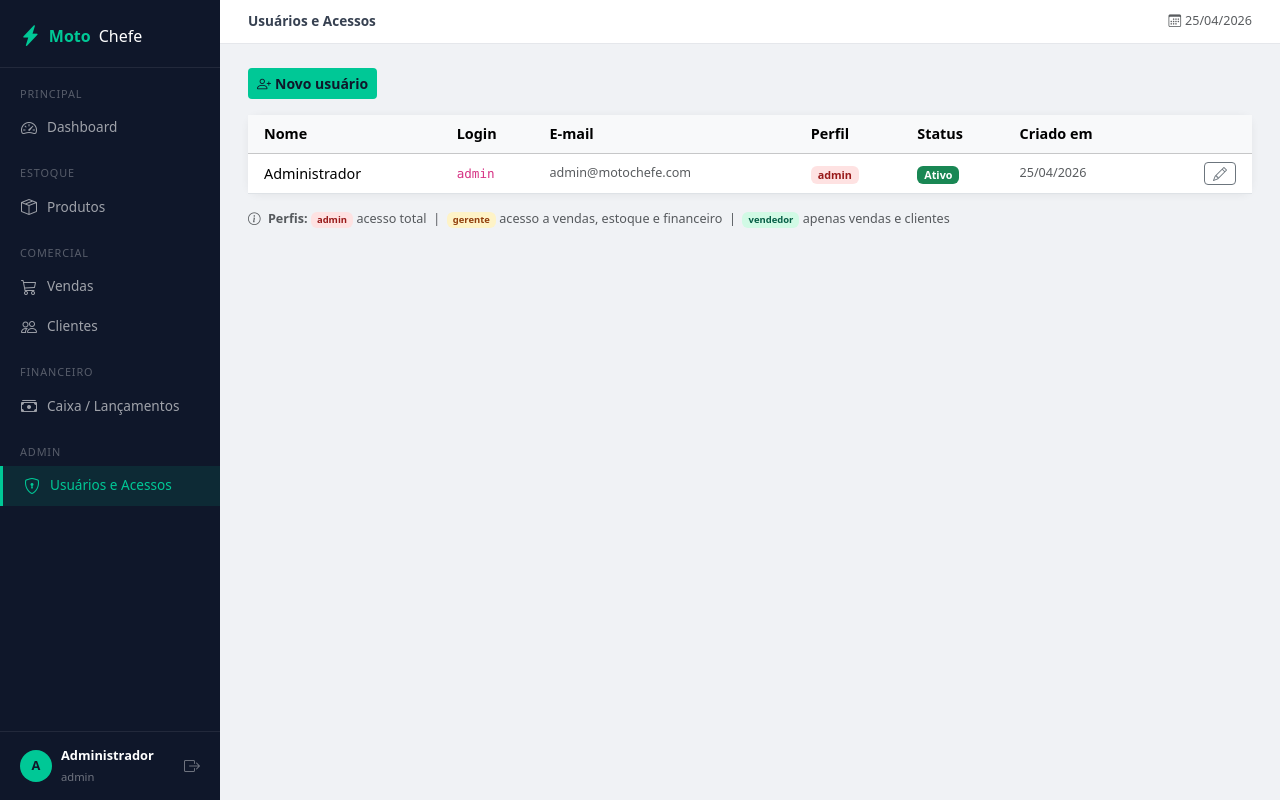
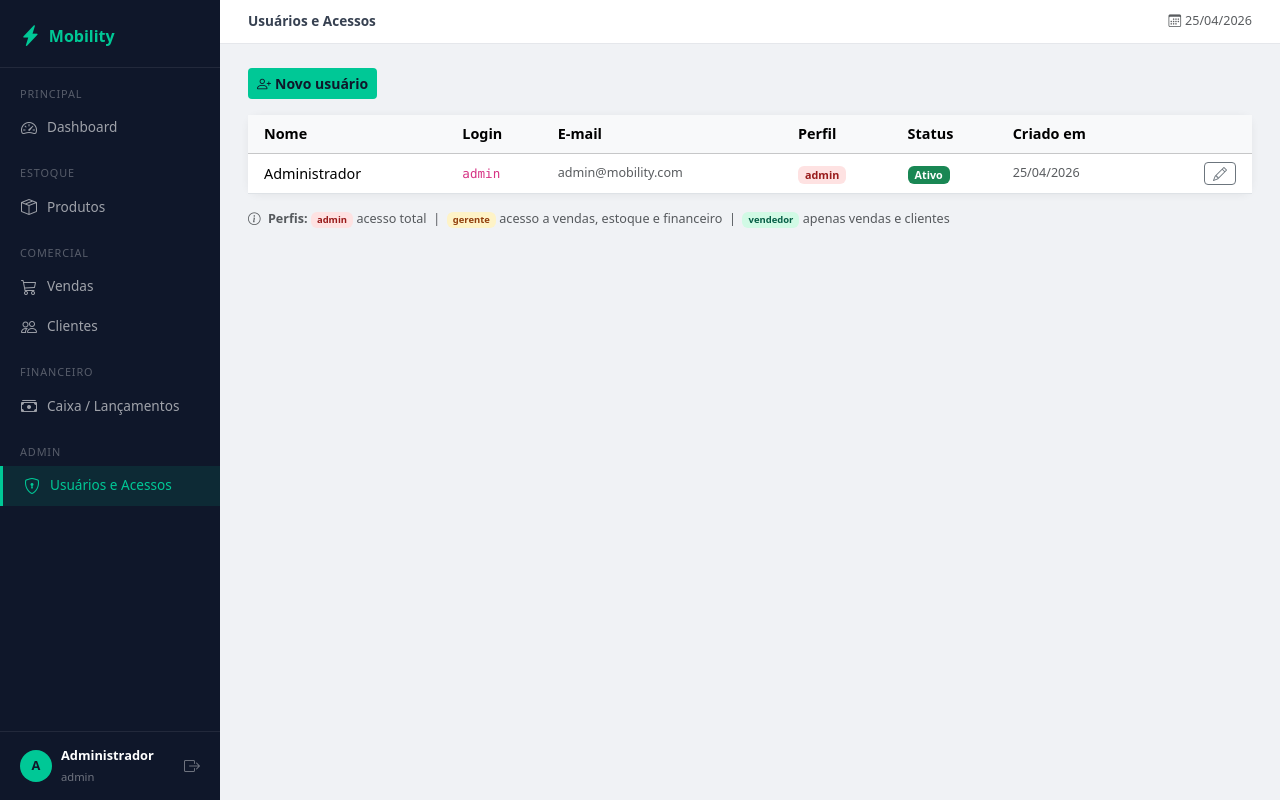
Before and after one commit to thiagoph1/erp-motos, a Flask app: page /usuarios/ in a window 1280 px wide. Run offline with Flask 3, Linux system fonts and the light colour scheme; a user stored in the database is signed in; some libraries are stand-ins or nearby versions.

Commit message:
Refactor: Change store name from 'Moto Chefe' to 'Mobility'
- Update all template titles and branding
- Change admin email from admin@motochefe.com to admin@mobility.com
- Update README.md repository references
- Maintain consistent branding across the application

```diff
--- a/app.py
+++ b/app.py
@@ -1,5 +1,5 @@
 """
-Aplicação principal ERP Motos
+Aplicação principal Mobility
 """
 from flask import Flask
 from flask_login import LoginManager
@@ -80,7 +80,7 @@ def criar_usuario_admin():
         admin = Usuario(
             nome='Administrador',
             username='admin',
-            email='admin@motochefe.com',
+            email='admin@mobility.com',
             perfil='admin',
             ativo=True
         )
--- a/templates/base.html
+++ b/templates/base.html
@@ -3,7 +3,7 @@
 <head>
   <meta charset="UTF-8">
   <meta name="viewport" content="width=device-width, initial-scale=1">
-  <title>{% block title %}ERP Moto Chefe{% endblock %}</title>
+  <title>{% block title %}ERP Mobility{% endblock %}</title>
   <link href="https://cdn.jsdelivr.net/npm/bootstrap@5.3.3/dist/css/bootstrap.min.css" rel="stylesheet">
   <link href="https://cdn.jsdelivr.net/npm/bootstrap-icons@1.11.3/font/bootstrap-icons.css" rel="stylesheet">
   <style>
@@ -97,7 +97,7 @@
 <div class="sidebar">
   <a href="{{ url_for('main.index') }}" class="brand">
     <i class="bi bi-lightning-charge-fill" style="font-size:1.3rem"></i>
-    Moto <span>Chefe</span>
+    Mobility
   </a>
 
   <div class="nav-section">Principal</div>
--- a/templates/index.html
+++ b/templates/index.html
@@ -1,5 +1,5 @@
 {% extends "base.html" %}
-{% block title %}Dashboard – ERP Moto Chefe{% endblock %}
+{% block title %}Dashboard – ERP Mobility{% endblock %}
 {% block page_title %}Dashboard{% endblock %}
 
 {% block content %}
--- a/templates/login.html
+++ b/templates/login.html
@@ -3,7 +3,7 @@
 <head>
   <meta charset="UTF-8">
   <meta name="viewport" content="width=device-width, initial-scale=1">
-  <title>Login – ERP Moto Chefe</title>
+  <title>Login – ERP Mobility</title>
   <link href="https://cdn.jsdelivr.net/npm/bootstrap@5.3.3/dist/css/bootstrap.min.css" rel="stylesheet">
   <link href="https://cdn.jsdelivr.net/npm/bootstrap-icons@1.11.3/font/bootstrap-icons.css" rel="stylesheet">
   <style>
@@ -25,7 +25,7 @@
   <div class="login-card shadow-lg">
     <div class="login-header">
       <i class="bi bi-lightning-charge-fill"></i>
-      <h4>Moto Chefe ERP</h4>
+      <h4>Mobility ERP</h4>
       <small>Sistema de gestão</small>
     </div>
     <div class="login-body">
--- a/templates/produto_form.html
+++ b/templates/produto_form.html
@@ -1,5 +1,5 @@
 {% extends "base.html" %}
-{% block title %}{{ titulo }} – ERP Moto Chefe{% endblock %}
+{% block title %}{{ titulo }} – ERP Mobility{% endblock %}
 {% block page_title %}{{ titulo }}{% endblock %}
 
 {% block content %}
--- a/templates/produtos.html
+++ b/templates/produtos.html
@@ -1,5 +1,5 @@
 {% extends "base.html" %}
-{% block title %}Produtos – ERP Moto Chefe{% endblock %}
+{% block title %}Produtos – ERP Mobility{% endblock %}
 {% block page_title %}Estoque de Produtos{% endblock %}
 
 {% block content %}
--- a/templates/usuario_form.html
+++ b/templates/usuario_form.html
@@ -1,5 +1,5 @@
 {% extends "base.html" %}
-{% block title %}{{ titulo }} – ERP Moto Chefe{% endblock %}
+{% block title %}{{ titulo }} – ERP Mobility{% endblock %}
 {% block page_title %}{{ titulo }}{% endblock %}
 
 {% block content %}
--- a/templates/usuarios.html
+++ b/templates/usuarios.html
@@ -1,5 +1,5 @@
 {% extends "base.html" %}
-{% block title %}Usuários – ERP Moto Chefe{% endblock %}
+{% block title %}Usuários – ERP Mobility{% endblock %}
 {% block page_title %}Usuários e Acessos{% endblock %}
 
 {% block content %}
```
Also changed, not shown: README.md.
